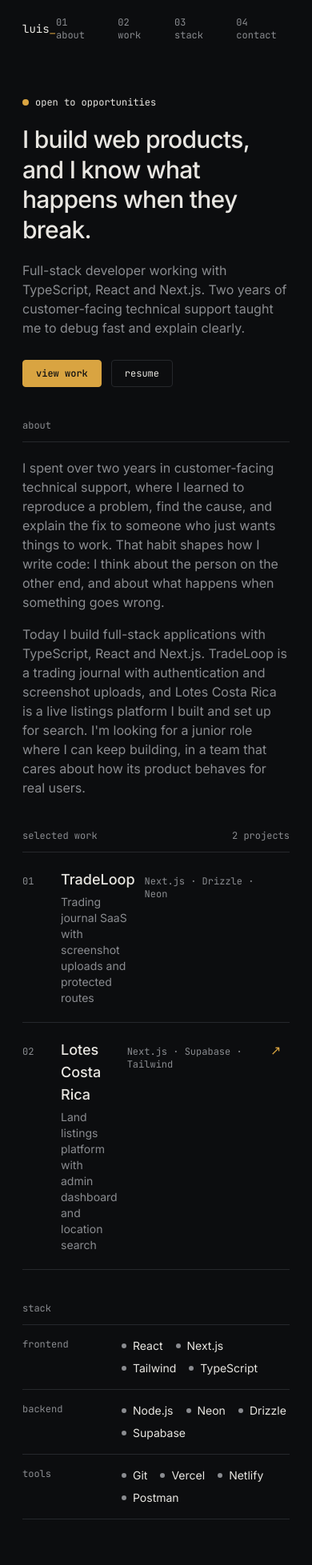
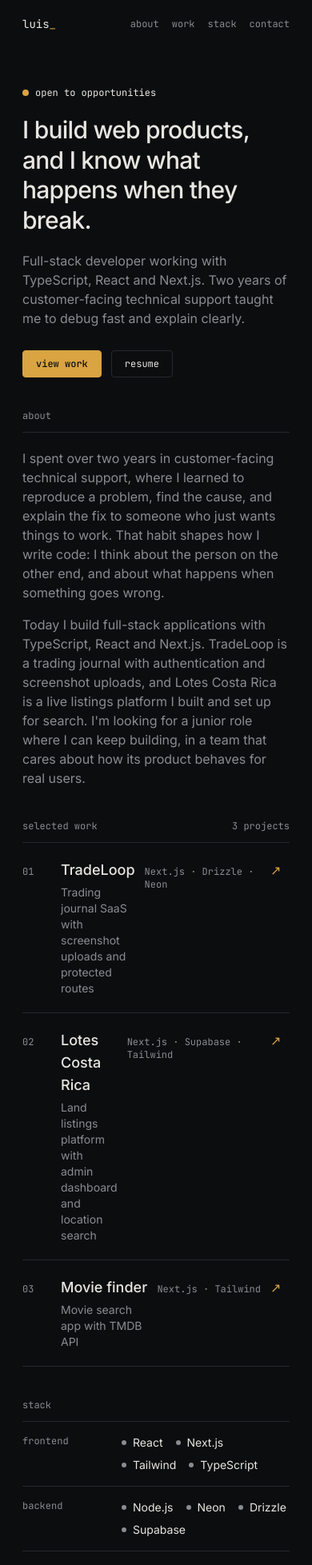
Before and after one commit to luisbr55/Portfolio, a React (Vite) app: page / in a window 390 px wide. Shown: the top 1957 px of the page at 80% size. Built offline with nearby package versions, Linux system fonts and the light colour scheme.

Commit message:
feat: add smooth scrolling

```diff
--- a/src/components/Header.tsx
+++ b/src/components/Header.tsx
@@ -1,13 +1,14 @@
 type NavItem = {
+  num: string
   label: string
   href: string
 }
 
 const navItems: NavItem[] = [
-  { label: '01 about', href: '#about' },
-  { label: '02 work', href: '#work' },
-  { label: '03 stack', href: '#stack' },
-  { label: '04 contact', href: '#contact' },
+  { num: '01', label: 'about', href: '#about' },
+  { num: '02', label: 'work', href: '#work' },
+  { num: '03', label: 'stack', href: '#stack' },
+  { num: '04', label: 'contact', href: '#contact' },
 ]
 
 export default function Header() {
@@ -16,9 +17,10 @@ export default function Header() {
       <a href="#top" className="font-mono text-sm">
         luis<span className="text-accent">_</span>
       </a>
-      <nav className="flex gap-6 font-mono text-xs text-secondary">
+      <nav className="flex gap-4 font-mono text-xs text-secondary sm:gap-6">
         {navItems.map((item) => (
           <a key={item.href} href={item.href} className="hover:text-primary">
+            <span className="hidden sm:inline">{item.num}{" "}</span>
             {item.label}
           </a>
         ))}
--- a/src/components/Hero.tsx
+++ b/src/components/Hero.tsx
@@ -18,13 +18,15 @@ export default function Hero() {
       <div className="mt-7 flex gap-3 font-mono text-xs">
         <a
           href="#work"
-            className="rounded-sm border border-accent bg-accent px-4 py-2 font-medium text-bg transition-colors hover:bg-transparent hover:text-accent focus-visible:bg-transparent focus-visible:text-accent"
+          className="rounded-sm border border-accent bg-accent px-4 py-2 font-medium text-bg transition-colors duration-300 hover:bg-transparent hover:text-accent focus-visible:bg-transparent focus-visible:text-accent"
         >
           view work
         </a>
         <a
           href="/Luis_Badilla_Resume.pdf"
-          className="rounded-sm border border-lines px-4 py-2 text-primary hover:bg-primary hover:text-bg transition:ease-in-out duration-300"
+          target="_blank"
+          rel="noopener noreferrer"
+          className="rounded-sm border border-lines px-4 py-2 text-primary transition-colors duration-300 hover:border-primary hover:bg-primary hover:text-bg focus-visible:border-primary focus-visible:bg-primary focus-visible:text-bg"
         >
           resume
         </a>
--- a/src/components/Work.tsx
+++ b/src/components/Work.tsx
@@ -1,7 +1,6 @@
 import ProjectRow from "./ProjectRow";
 import SectionHeader from "./SectionHeader";
-import type {Project} from "../types";
-
+import type { Project } from "../types";
 
 const projects: Project[] = [
   {
@@ -9,6 +8,7 @@ const projects: Project[] = [
     description:
       "Trading journal SaaS with screenshot uploads and protected routes",
     stack: ["Next.js", "Drizzle", "Neon"],
+    href: "https://trade-loop-sigma.vercel.app"
   },
   {
     name: "Lotes Costa Rica",
@@ -17,15 +17,24 @@ const projects: Project[] = [
     stack: ["Next.js", "Supabase", "Tailwind"],
     href: "https://lotes-costarica.com",
   },
+  {
+    name: "Movie finder",
+    description: "Movie search app with TMDB API",
+    stack: ["Next.js", "Tailwind"],
+    href: "https://buscador-peliculas-zeta.vercel.app",
+  },
 ];
 
 export default function Work() {
   return (
     <section id="work" className="px-7 pb-10">
-      <SectionHeader title="selected work" aside={`${projects.length} projects`} />
-     {projects.map ((project, index)=> (
-        <ProjectRow key = {project.name} project={project} index={index}/>
-     ))}
+      <SectionHeader
+        title="selected work"
+        aside={`${projects.length} projects`}
+      />
+      {projects.map((project, index) => (
+        <ProjectRow key={project.name} project={project} index={index} />
+      ))}
     </section>
   );
 }
--- a/src/index.css
+++ b/src/index.css
@@ -15,3 +15,9 @@
     @apply bg-bg text-primary font-sans antialiased;
   }
 }
+
+@media (prefers-reduced-motion: no-preference) {
+  html {
+    scroll-behavior: smooth;
+  }
+}
```
